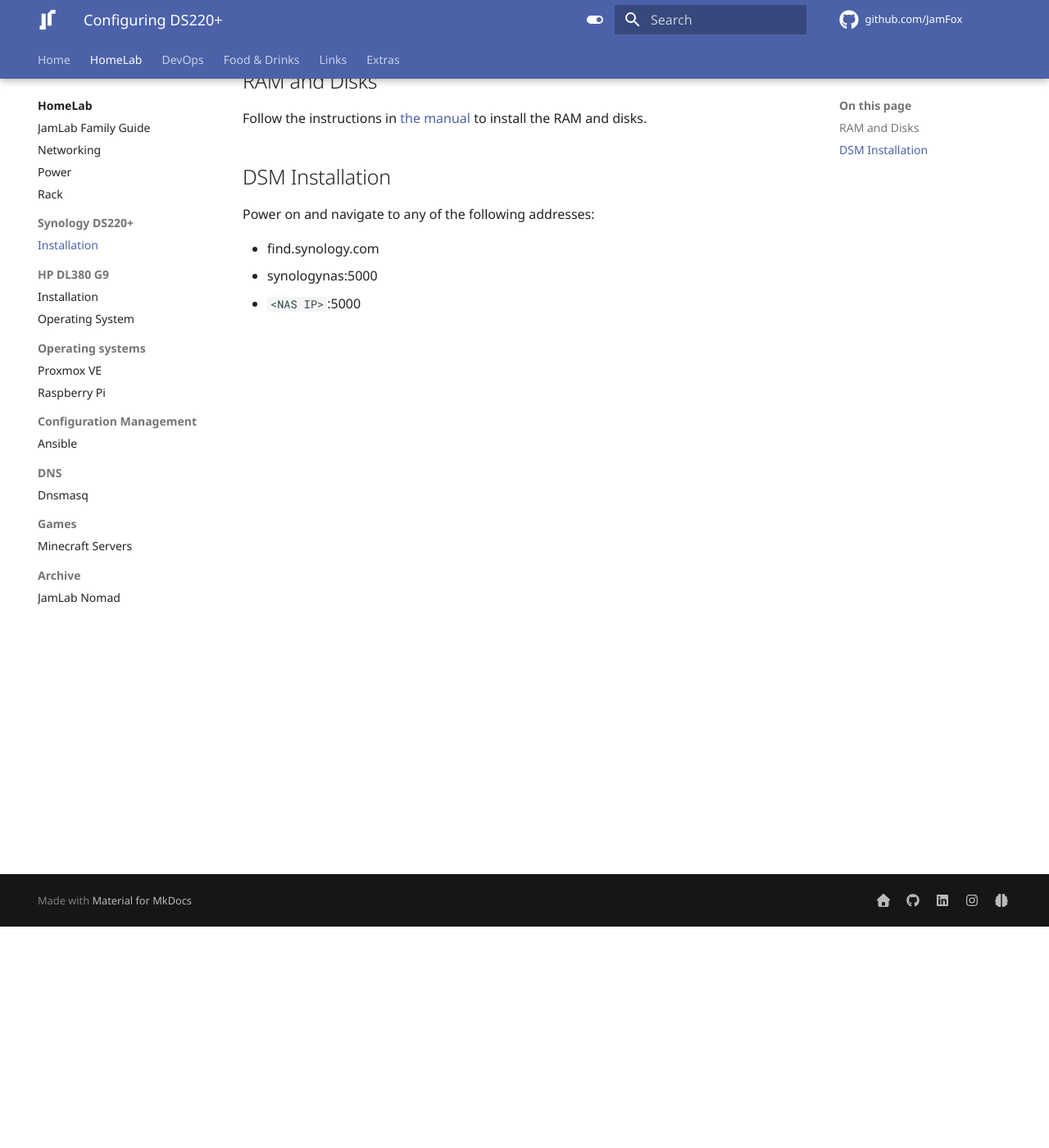
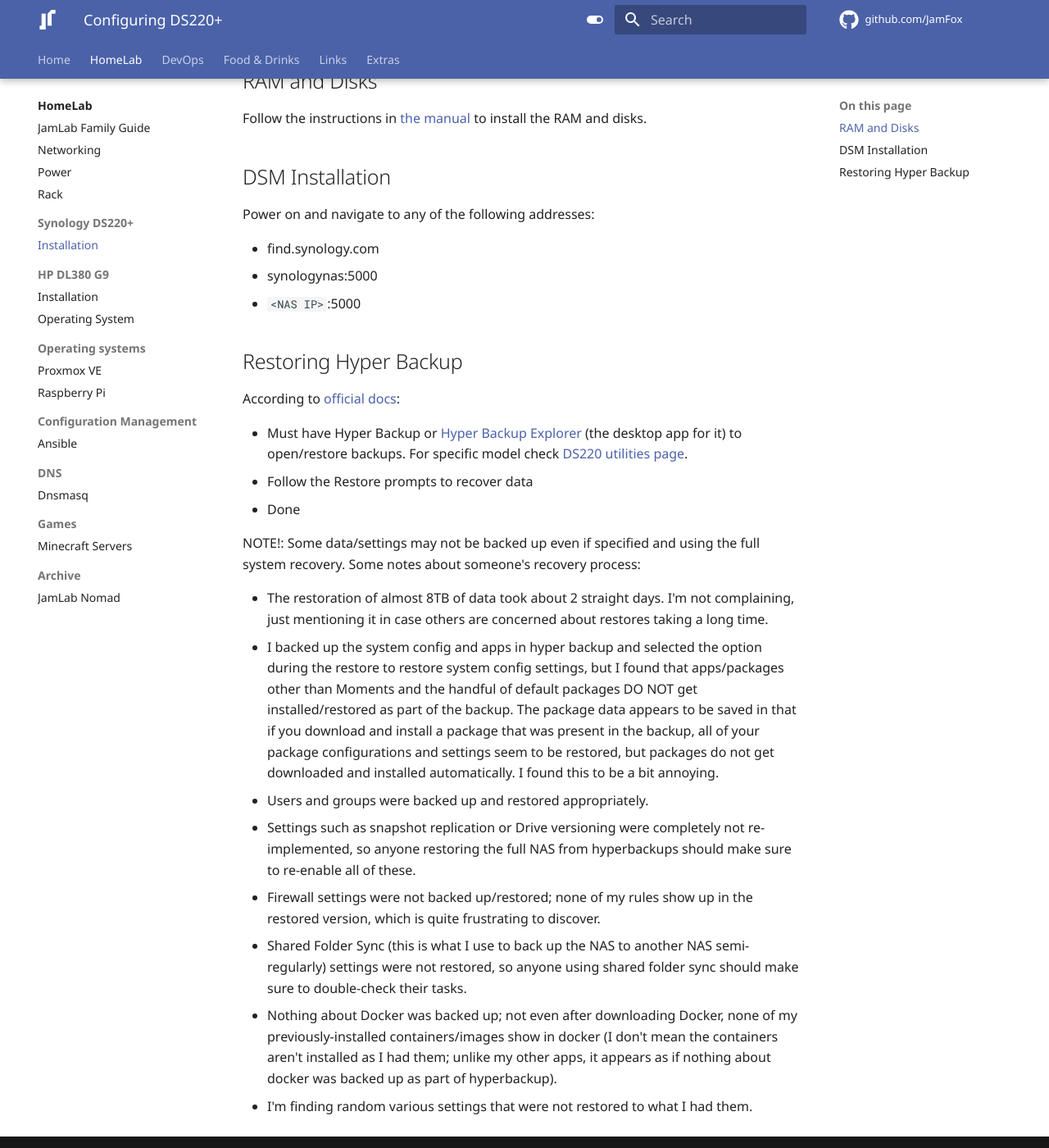
Before and after one commit to JamFox/docs.jamfox.dev, an MkDocs documentation site: the page built from docs/content/homelab/ds220.md, in a window 1280 px wide and 1400 px high, scrolled down 270 px. Shown: the whole window at 82% size. Built offline with MkDocs 1.6.1 and Material for MkDocs 9.7.7, drawn with Linux system fonts in a browser that asks for light colours; comment, search, counter and statistics services are not loaded.

Commit message:
some notes about backup

```diff
--- a/docs/content/homelab/ds220.md
+++ b/docs/content/homelab/ds220.md
@@ -16,3 +16,22 @@ Power on and navigate to any of the following addresses:
 - find.synology.com
 - synologynas:5000
 - `<NAS IP>`:5000
+
+## Restoring Hyper Backup
+
+According to [official docs](https://kb.synology.com/en-br/DSM/help/HyperBackup/restore?version=7):
+
+- Must have Hyper Backup or [Hyper Backup Explorer](https://kb.synology.com/en-nz/DSM/help/HyperBackupExplorer/hyperbackupexplorer?version=7) (the desktop app for it) to open/restore backups. For specific model check [DS220 utilities page](https://www.synology.com/en-nz/support/download/DS220+?version=7.2#utilities).
+- Follow the Restore prompts to recover data
+- Done
+
+NOTE!: Some data/settings may not be backed up even if specified and using the full system recovery. Some notes about someone's recovery process:
+
+- The restoration of almost 8TB of data took about 2 straight days. I'm not complaining, just mentioning it in case others are concerned about restores taking a long time.
+- I backed up the system config and apps in hyper backup and selected the option during the restore to restore system config settings, but I found that apps/packages other than Moments and the handful of default packages DO NOT get installed/restored as part of the backup. The package data appears to be saved in that if you download and install a package that was present in the backup, all of your package configurations and settings seem to be restored, but packages do not get downloaded and installed automatically. I found this to be a bit annoying.
+- Users and groups were backed up and restored appropriately.
+- Settings such as snapshot replication or Drive versioning were completely not re-implemented, so anyone restoring the full NAS from hyperbackups should make sure to re-enable all of these.
+- Firewall settings were not backed up/restored; none of my rules show up in the restored version, which is quite frustrating to discover.
+- Shared Folder Sync (this is what I use to back up the NAS to another NAS semi-regularly) settings were not restored, so anyone using shared folder sync should make sure to double-check their tasks.
+- Nothing about Docker was backed up; not even after downloading Docker, none of my previously-installed containers/images show in docker (I don't mean the containers aren't installed as I had them; unlike my other apps, it appears as if nothing about docker was backed up as part of hyperbackup).
+- I'm finding random various settings that were not restored to what I had them.
```
